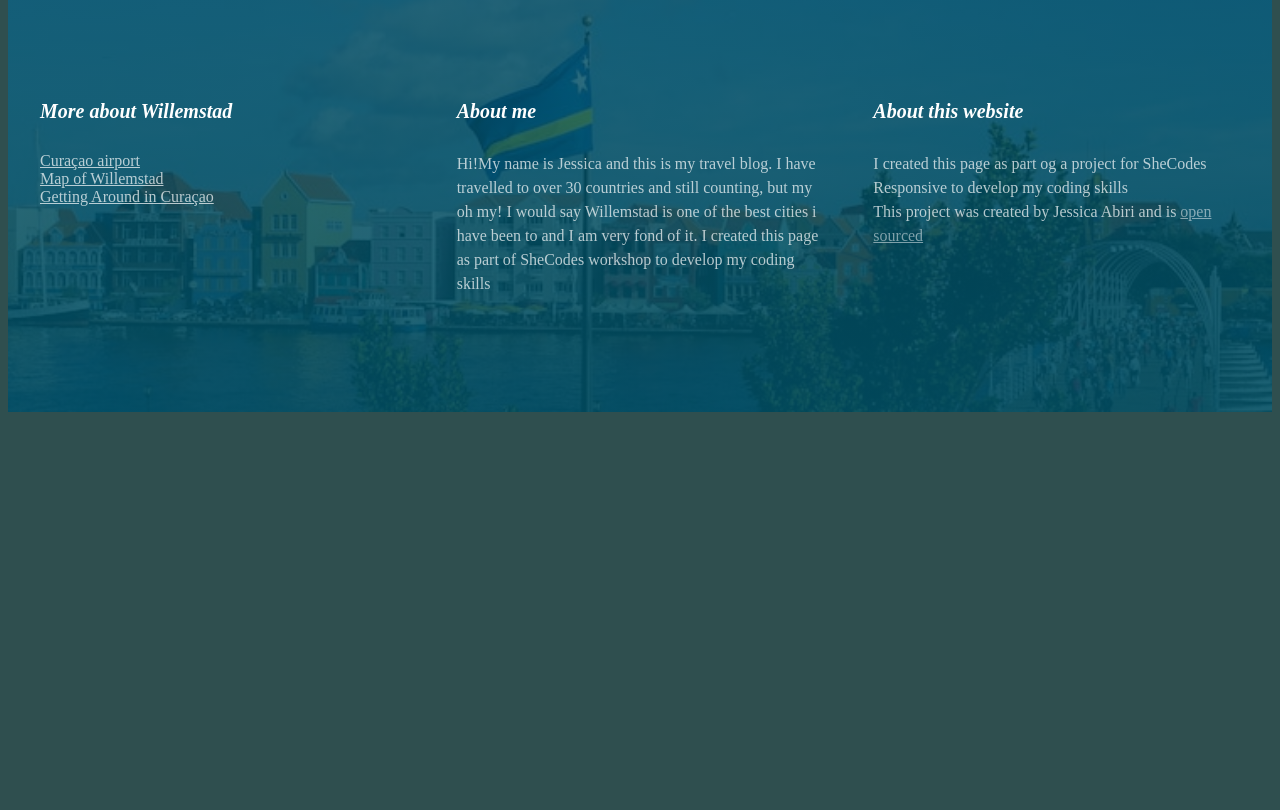
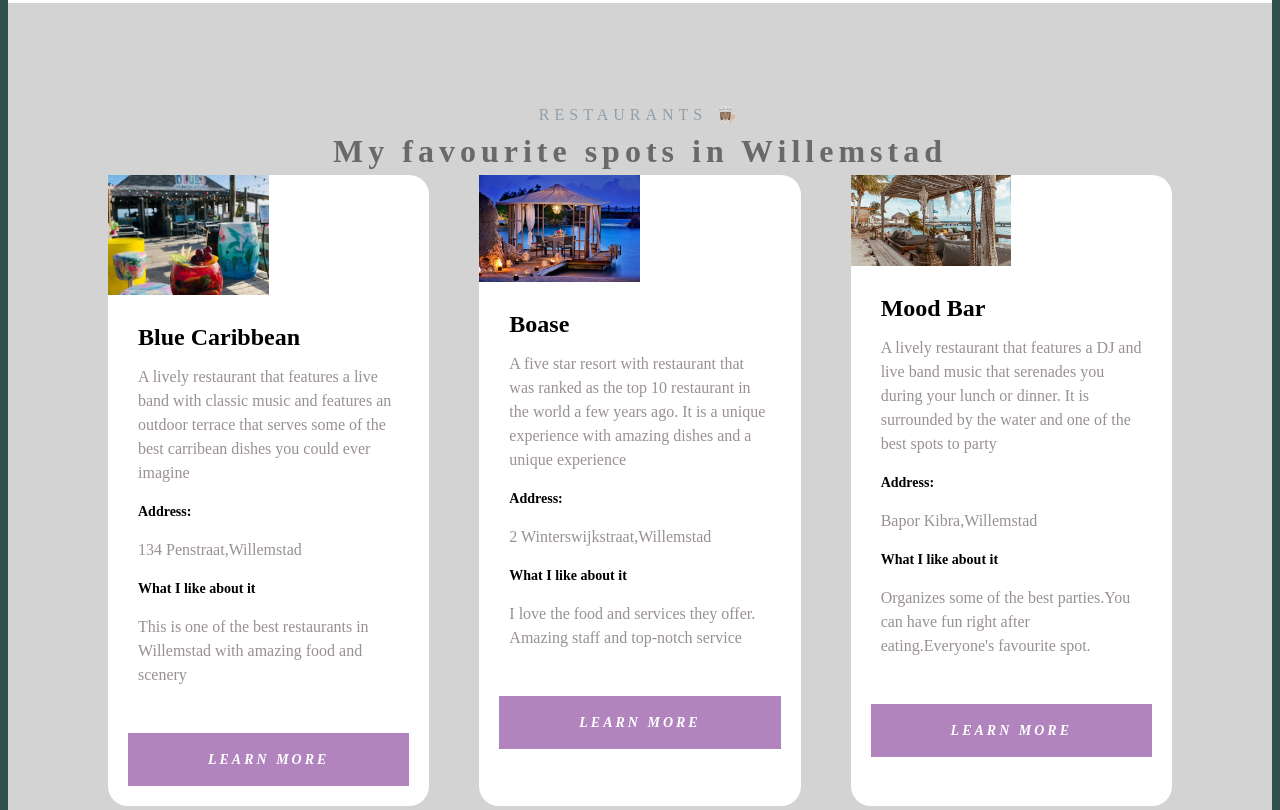
Before and after one commit to Kesewaa-svg/Curacao-travel-blog, a plain HTML site: page index.html in a window 1280 px wide. Shown: the part 2100-2910 px from the top of the page. Before the commit the page ends 2520 px from the top, so only its background shows below. Drawn offline with Linux system fonts and the light colour scheme.

Commit message:
Added the card to the landing page

```diff
--- a/index.html
+++ b/index.html
@@ -68,6 +68,109 @@
             </p>
           </div>
         </section>
+        <section class="secondary">
+          <h2 class="text-center">Restaurants 👩🏾‍🍳</h2>
+          <h3 class="text-center">My favourite spots in Willemstad</h3>
+          <div class="grid grid-3-colums">
+            <div class="card">
+              <div class="card-header">
+                <img
+                  src="images/restaurants/bluesrestaurant.jpeg"
+                  alt=""
+                  class="img-responsive"
+                />
+              </div>
+              <div class="card-body">
+                <h4>Blue Caribbean</h4>
+                <p>
+                  A lively restaurant that features a live band with classic
+                  music and features an outdoor terrace that serves some of the
+                  best carribean dishes you could ever imagine
+                </p>
+                <h5>Address:</h5>
+                <p>134 Penstraat,Willemstad</p>
+                <h5>What I like about it</h5>
+                <p>
+                  This is one of the best restaurants in Willemstad with amazing
+                  food and scenery
+                </p>
+              </div>
+              <div class="card-footer">
+                <a
+                  href="https://maps.app.goo.gl/hXbTex1c3MGNtoEp7"
+                  class="btn"
+                  target="_blank"
+                  ><em>Learn more</em></a
+                >
+              </div>
+            </div>
+
+            <div class="card">
+              <div class="card-header">
+                <img
+                  src="images/restaurants/boaserestaurant.jpeg"
+                  alt=""
+                  class="img-responsive"
+                />
+              </div>
+              <div class="card-body">
+                <h4>Boase</h4>
+                <p>
+                  A five star resort with restaurant that was ranked as the top
+                  10 restaurant in the world a few years ago. It is a unique
+                  experience with amazing dishes and a unique experience
+                </p>
+                <h5>Address:</h5>
+                <p>2 Winterswijkstraat,Willemstad</p>
+                <h5>What I like about it</h5>
+                <p>
+                  I love the food and services they offer. Amazing staff and
+                  top-notch service
+                </p>
+              </div>
+              <div class="card-footer">
+                <a
+                  href="https://maps.app.goo.gl/wYbX4568dCPRux6v5"
+                  class="btn"
+                  target="_blank"
+                  ><em>Learn more</em></a
+                >
+              </div>
+            </div>
+            <div class="card">
+              <div class="card-header">
+                <img
+                  src="images/restaurants/moodbar.jpeg"
+                  alt=""
+                  class="img-responsive"
+                />
+              </div>
+              <div class="card-body">
+                <h4>Mood Bar</h4>
+                <p>
+                  A lively restaurant that features a DJ and live band music
+                  that serenades you during your lunch or dinner. It is
+                  surrounded by the water and one of the best spots to party
+                </p>
+                <h5>Address:</h5>
+                <p>Bapor Kibra,Willemstad</p>
+                <h5>What I like about it</h5>
+                <p>
+                  Organizes some of the best parties.You can have fun right
+                  after eating.Everyone's favourite spot.
+                </p>
+              </div>
+              <div class="card-footer">
+                <a
+                  href="https://maps.app.goo.gl/JjKJf5xCCTQTBcNN6"
+                  class="btn"
+                  target="_blank"
+                  ><em>Learn more</em></a
+                >
+              </div>
+            </div>
+          </div>
+        </section>
       </main>
     </div>
     <div class="container">
--- a/styles/apply.css
+++ b/styles/apply.css
@@ -8,10 +8,18 @@ body {
   margin: 0 auto;
 }
 
+.text-center {
+  text-align: center;
+}
+
 section {
-  max-width: 1200px;
+  max-width: 100%;
   margin: 0 auto;
-  padding: 100px 0;
+  padding: 100px;
+}
+
+section.secondary {
+  background: lightgray;
 }
 
 .grid {
@@ -28,6 +36,39 @@ section {
 .grid-3-colums-with-links {
   grid-template-columns: 1fr 1fr 1fr;
 }
+
+.grid-3-colums {
+  grid-template-columns: 1fr 1fr 1fr;
+}
+
+.card {
+  background: white;
+  margin-top: 30px 0;
+  border-radius: 20px;
+}
+
+.card-body {
+  padding: 30px;
+}
+
+.card-footer {
+  padding: 0 20px 20px;
+}
+
+.btn {
+  display: block;
+  color: white;
+  font-weight: 700;
+  font-size: 14px;
+  line-height: 21px;
+  text-align: center;
+  letter-spacing: 3px;
+  text-transform: uppercase;
+  padding: 16px;
+  background-color: #b184be;
+  text-decoration: none;
+}
+
 header {
   background-image: linear-gradient(rgba(0, 0, 0, 0.4), rgba(0, 0, 0, 0.6)),
     url("../images/willemstad.jpeg");
@@ -84,7 +125,7 @@ main h2 {
   line-height: 1.5;
   margin: 0;
   letter-spacing: 5px;
-  color: darkgray;
+  color: #778899;
   opacity: 0.7;
   text-transform: uppercase;
 }
@@ -95,6 +136,19 @@ main h3 {
   line-height: 1.5;
   letter-spacing: 5px;
   color: dimgray;
+  margin: 0;
+}
+main h4 {
+  font-weight: 700;
+  font-size: 24px;
+  line-height: 1;
+  margin: 0;
+}
+
+main h5 {
+  font-weight: 700;
+  font-size: 14px;
+  line-height: 1.5;
   margin: 0;
 }
 
@@ -110,7 +164,14 @@ main p {
 
 main img {
   max-width: 100%;
+  display: block;
 }
+
+.img-responsive {
+  max-width: 50%;
+  display: block;
+}
+
 footer {
   color: white;
   background-image: linear-gradient(rgba(1, 78, 99, 0.8), rgba(1, 78, 99, 0.9)),
```
Also changed, not shown: images/restaurants/bluesrestaurant.jpeg (added), images/restaurants/boaserestaurant.jpeg (added), images/restaurants/moodbar.jpeg (added), 2 other files.
